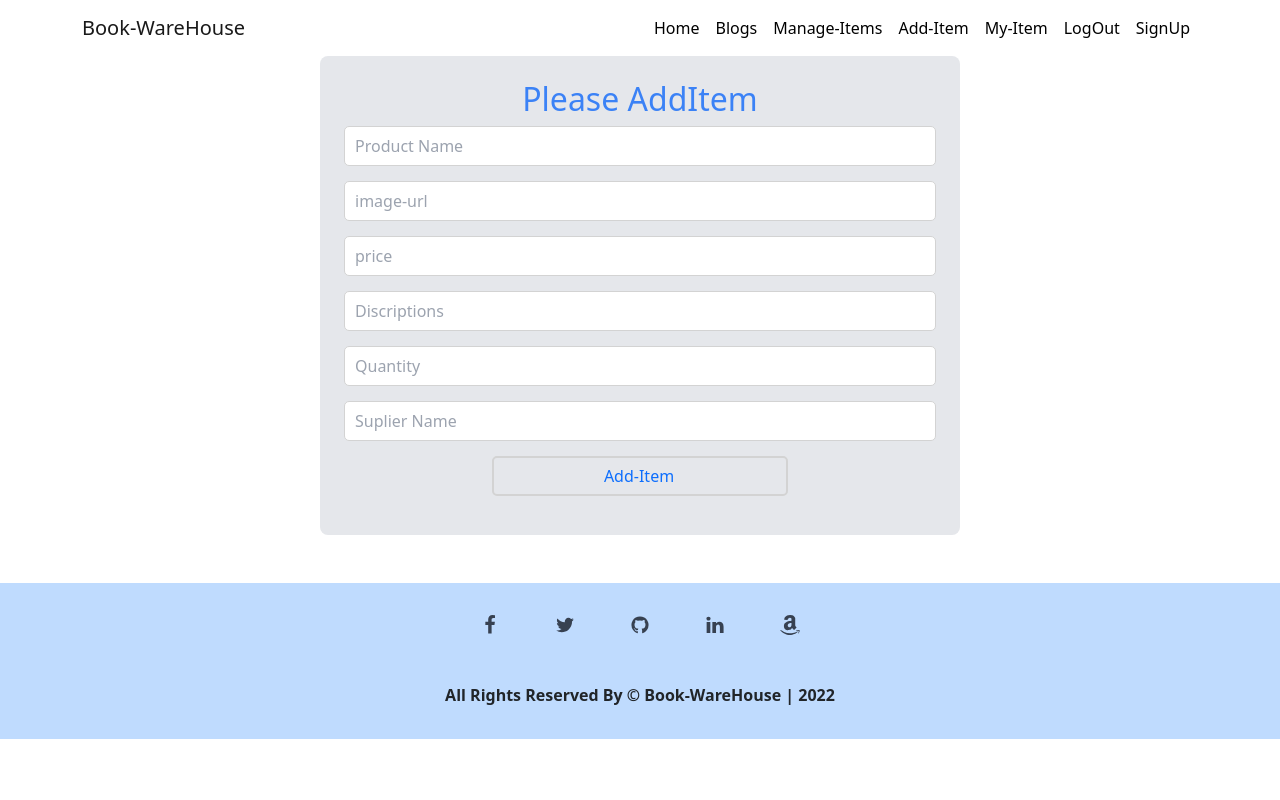
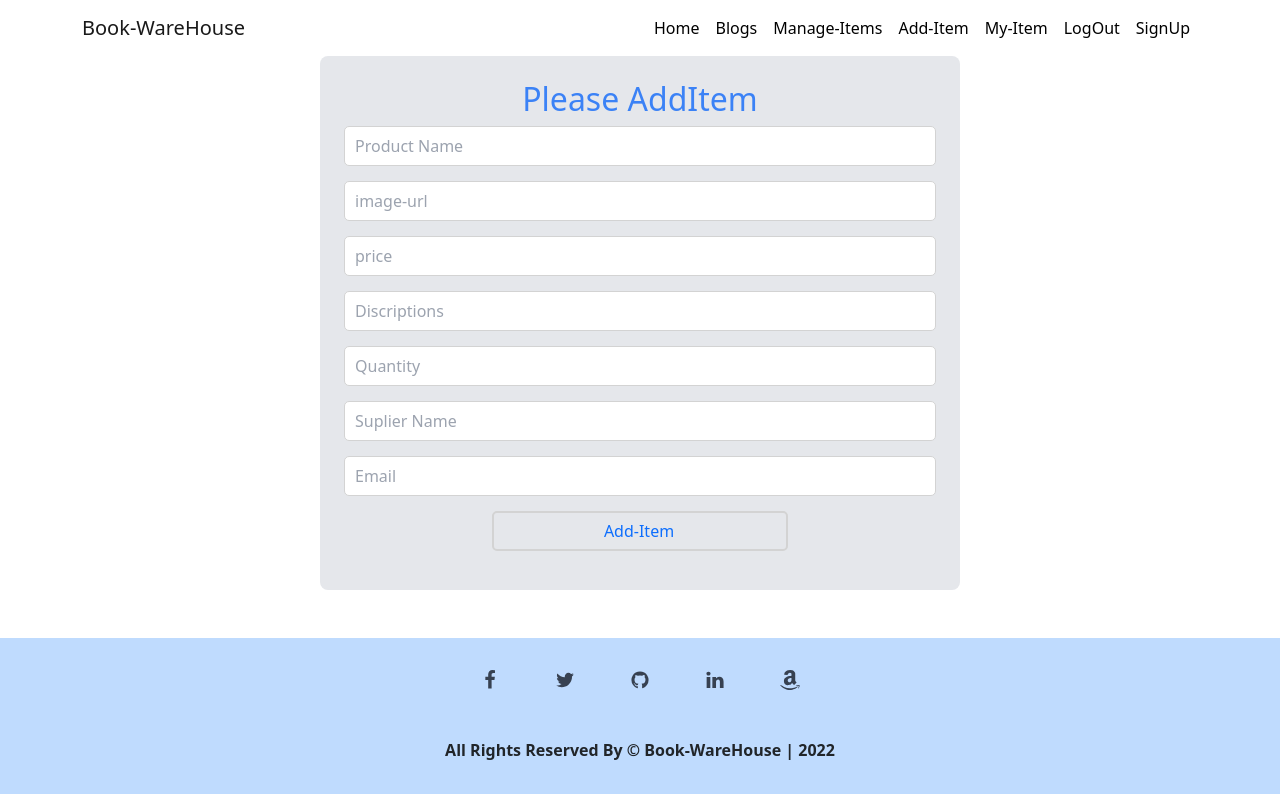
Before and after one commit to Ahsan855/book-wareHouse, a React (Create React App) app: page /additem in a window 1280 px wide. Built offline with nearby package versions, Linux system fonts and the light colour scheme; no server answers; sample sign-in values are in the browser's storage.

Commit message:
done all section but my item is not ok

```diff
--- a/src/Components/Add-item/AddItem.js
+++ b/src/Components/Add-item/AddItem.js
@@ -12,6 +12,7 @@ const AddItem = () => {
       price: e.target.price.value,
       quantity: e.target.quantity.value,
       supplier: e.target.supplier.value,
+      email: e.target.email.value,
     };
 
     try {
@@ -52,6 +53,7 @@ const AddItem = () => {
         />
         <input type="text" name="quantity" id="" placeholder="Quantity" />
         <input type="text" name="supplier" id="" placeholder="Suplier Name" />
+        <input type="text" name="email" id="" placeholder="Email" />
         <input
           className="btn btn-outline-primary font-bold border-2 w-50 mx-auto mt-2"
           type="submit"
```
